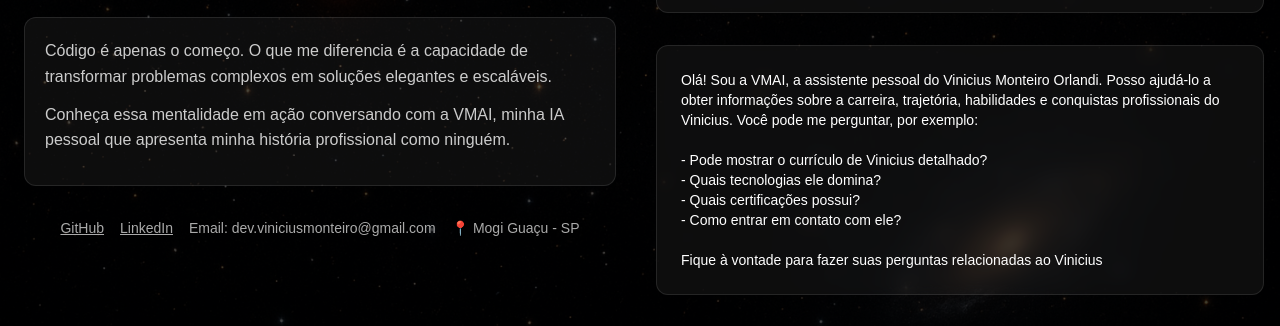
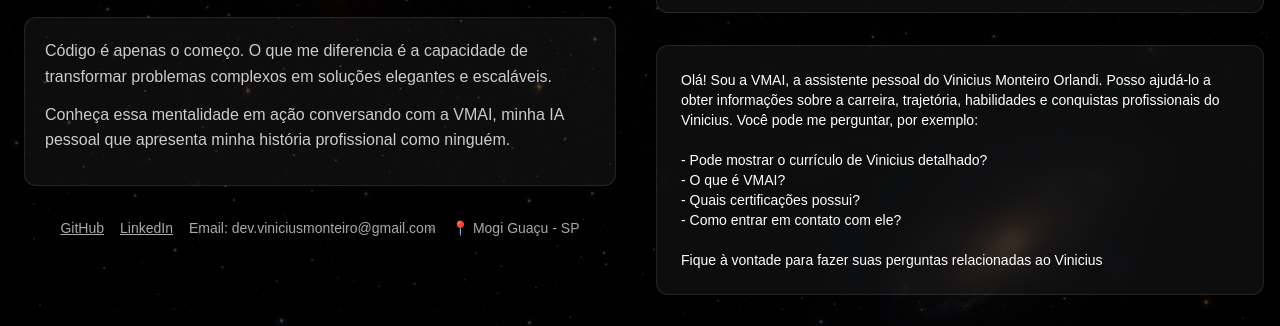
Before and after one commit to dev-ViniciusMonteiro/vinicius-landingpage-ia, a Next.js app: page / in a window 1280 px wide. Shown: the part 344-670 px from the top of the page. Built offline with nearby package versions, Linux system fonts and the light colour scheme; no server answers.

Commit message:
Feat: new param quest

```diff
--- a/src/components/Chat.tsx
+++ b/src/components/Chat.tsx
@@ -1,6 +1,7 @@
 "use client";
 
-import { useState } from "react";
+import { useState, useEffect } from "react";
+import { useSearchParams } from "next/navigation";
 import Image from "next/image";
 import "@/styles/sobre-mim.css";
 
@@ -9,6 +10,14 @@ const Chat = () => {
   const [loading, setLoading] = useState(false);
   const [response, setResponse] = useState("");
   const [history, setHistory] = useState<{ role: string; content: string }[]>([]);
+  const searchParams = useSearchParams();
+
+  useEffect(() => {
+    const quest = searchParams.get("quest");
+    if (quest) {
+      setUserInput(quest);
+    }
+  }, [searchParams]);
 
   const sendMessage = async () => {
     const message = userInput.trim();
@@ -95,7 +104,7 @@ const Chat = () => {
             ) : (
               <div
                 dangerouslySetInnerHTML={formatResponse(
-                  response || 'Olá! Sou a VMAI, a assistente pessoal do Vinicius Monteiro Orlandi. Posso ajudá-lo a obter informações sobre a carreira, trajetória, habilidades e conquistas profissionais do Vinicius. Você pode me perguntar, por exemplo: \n\n- Pode mostrar o currículo de Vinicius detalhado?\n- Quais tecnologias ele domina?\n- Quais certificações possui?\n- Como entrar em contato com ele?\n\nFique à vontade para fazer suas perguntas relacionadas ao Vinicius'
+                  response || 'Olá! Sou a VMAI, a assistente pessoal do Vinicius Monteiro Orlandi. Posso ajudá-lo a obter informações sobre a carreira, trajetória, habilidades e conquistas profissionais do Vinicius. Você pode me perguntar, por exemplo: \n\n- Pode mostrar o currículo de Vinicius detalhado?\n- O que é VMAI?\n- Quais certificações possui?\n- Como entrar em contato com ele?\n\nFique à vontade para fazer suas perguntas relacionadas ao Vinicius'
                 )}
               />
             )}
```
